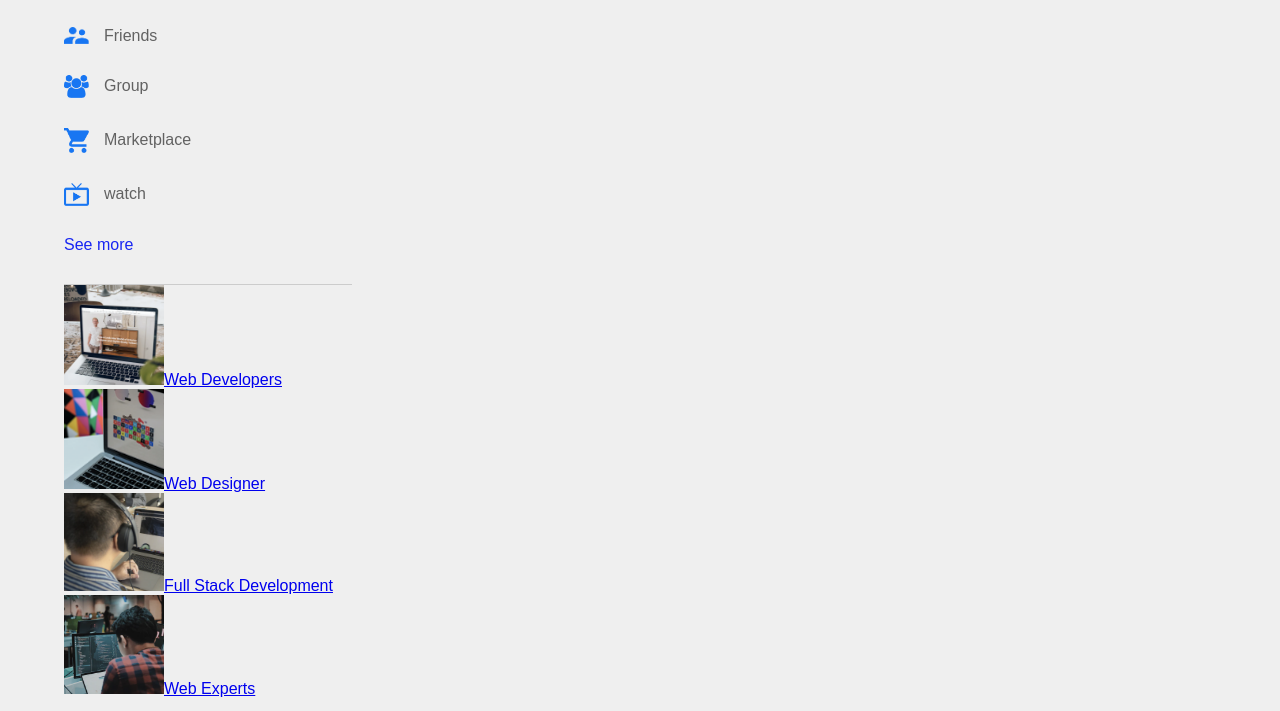
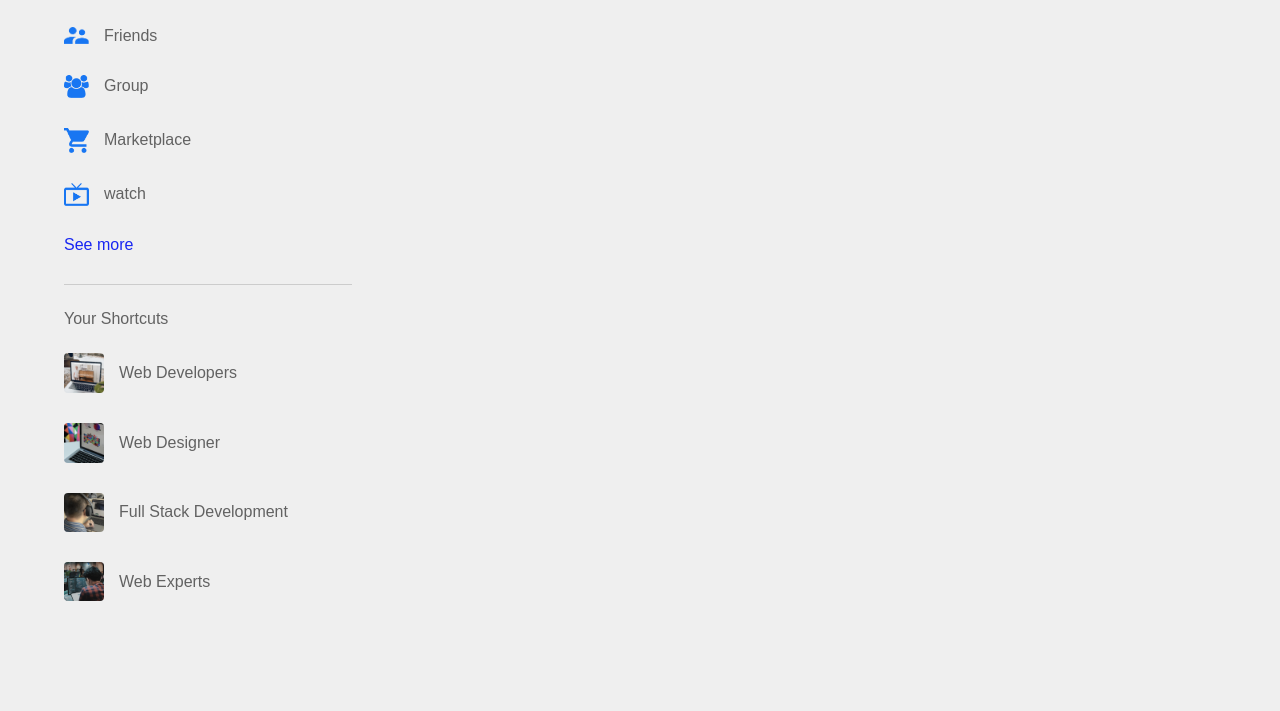
Before and after one commit to CodeRunner121/practice-project-copied-project-, a plain HTML site: page index.html in a window 1280 px wide. Shown: the part 91-802 px from the top of the page. Drawn offline with Linux system fonts and the light colour scheme.

Commit message:
Add files via upload

```diff
--- a/index.html
+++ b/index.html
@@ -37,6 +37,7 @@
             <a href="#">See more</a>
         </div>
         <div class="shortcut-links">
+            <p>Your Shortcuts</p>
             <a href="#"><img src="images/shortcut-1.png" alt="">Web Developers</a>
             <a href="#"><img src="images/shortcut-2.png" alt="">Web Designer</a>
             <a href="#"><img src="images/shortcut-3.png" alt="">Full Stack Development</a>
--- a/style.css
+++ b/style.css
@@ -100,7 +100,7 @@ nav{
 .main-content{
     flex-basis: 47%;
 }
-.imp-links a{
+.imp-links a, .shortcut-links a{
     text-decoration: none;
     display: flex;
     align-items: center;
@@ -118,3 +118,12 @@ nav{
 .imp-links{
     border-bottom: 1px solid #ccc;
 }
+.shortcut-links a img{
+    width: 40px;
+    border-radius: 4px;
+    margin-right: 15px;
+}
+.shortcut-links p{
+    margin: 25px 0;
+    font-weight: 500;color: #626262;
+}
```
